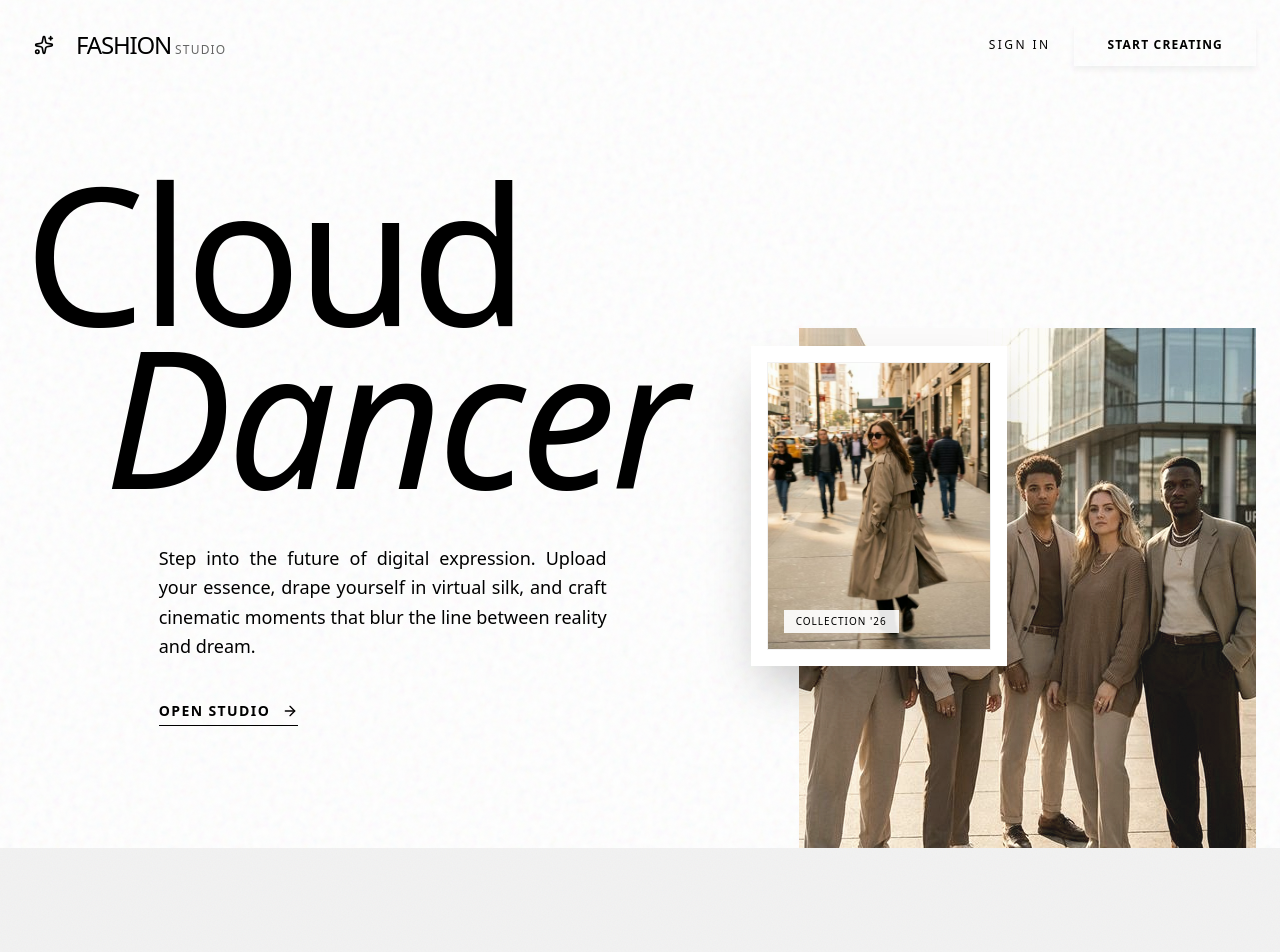
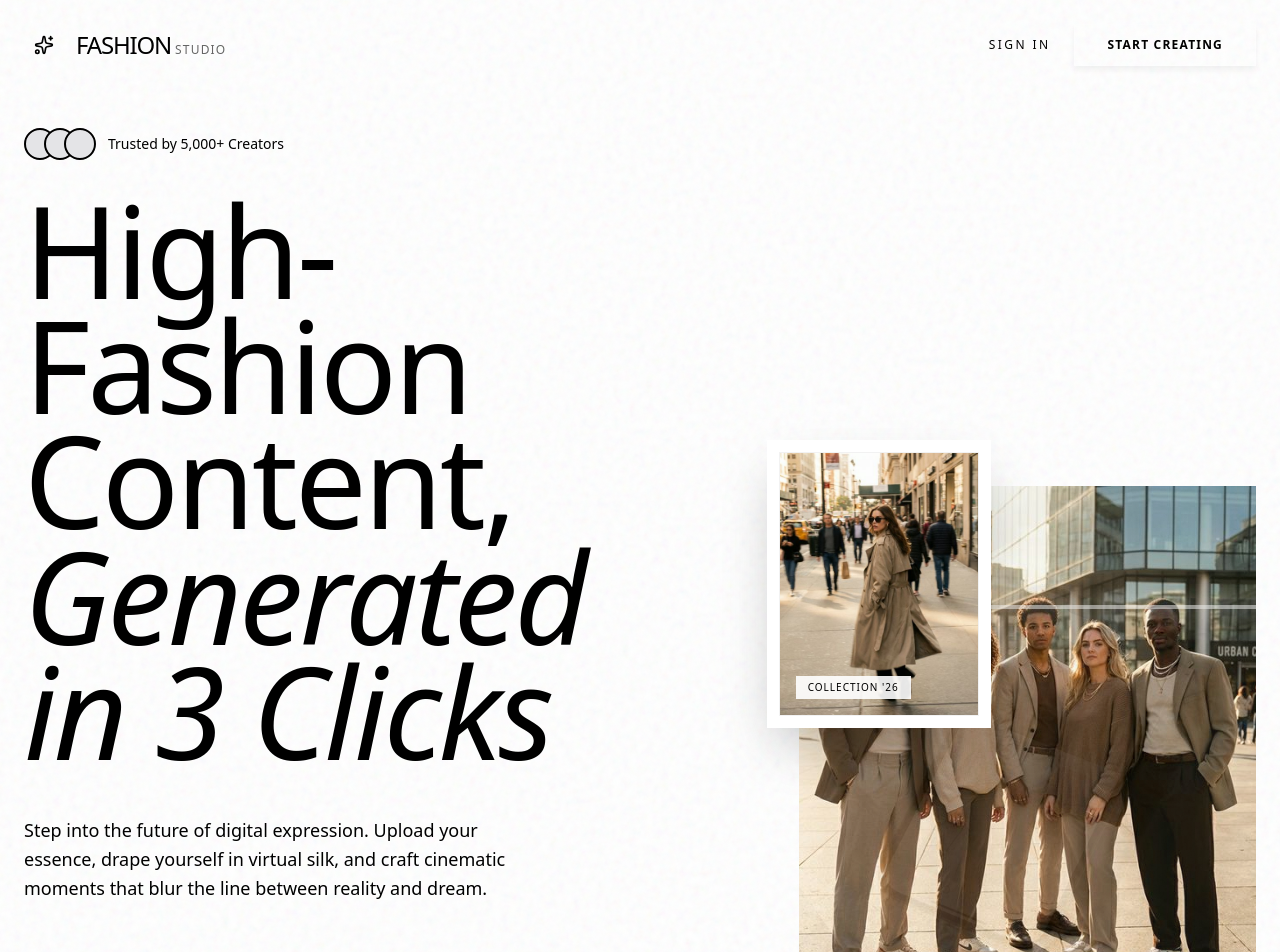
Before and after one commit to selsarraj-create/videoad, a Next.js app in the folder web/: page / in a window 1280 px wide. Shown: the top 952 px of the page. Built offline with nearby package versions, Linux system fonts and the light colour scheme; a web font is replaced by a local one.

Commit message:
fix: remove manual timeout from realtime validation and optimize frontend image size

```diff
--- a/web/src/app/api/validate-selfie-realtime/route.ts
+++ b/web/src/app/api/validate-selfie-realtime/route.ts
@@ -30,18 +30,12 @@ export async function POST(request: Request) {
             })
         }
 
-        // Add 15s timeout for worker call (tolerates cold starts)
-        const controller = new AbortController()
-        const timeoutId = setTimeout(() => controller.abort(), 15000)
-
         try {
             const res = await fetch(`${workerUrl}/webhook/validate-selfie-realtime`, {
                 method: 'POST',
                 headers: { 'Content-Type': 'application/json' },
                 body: JSON.stringify({ image_data }),
-                signal: controller.signal
             })
-            clearTimeout(timeoutId)
 
             if (!res.ok) {
                 const errText = await res.text()
@@ -61,7 +55,6 @@ export async function POST(request: Request) {
             return NextResponse.json(result)
 
         } catch (fetchErr: any) {
-            clearTimeout(timeoutId)
             console.error('Worker fetch failed:', fetchErr)
             const msg = fetchErr.name === 'AbortError' ? 'Timeout' : 'Connection failed'
 
--- a/web/src/app/page.tsx
+++ b/web/src/app/page.tsx
@@ -51,20 +51,33 @@ export default function Home() {
       </motion.header>
 
       {/* ===== HERO SECTION ===== */}
-      <section className="relative min-h-screen flex flex-col justify-center px-6 pt-32 pb-20">
+      <section className="relative min-h-screen flex flex-col justify-center px-6 pt-24 pb-12 lg:pt-32 lg:pb-20">
         <div className="max-w-[1800px] mx-auto w-full grid grid-cols-1 lg:grid-cols-12 gap-12 lg:gap-24 items-center">
 
           {/* Typography Column */}
           <div className="lg:col-span-7 relative z-10">
             <motion.div
+              initial={{ opacity: 0, y: 20 }}
+              animate={{ opacity: 1, y: 0 }}
+              transition={{ duration: 0.5 }}
+              className="mb-8 flex items-center gap-3"
+            >
+              <div className="flex -space-x-3">
+                {[1, 2, 3].map((i) => (
+                  <div key={i} className="w-8 h-8 rounded-full border-2 border-background bg-zinc-200" />
+                ))}
+              </div>
+              <span className="text-sm font-medium text-muted-foreground">Trusted by 5,000+ Creators</span>
+            </motion.div>
+
+            <motion.div
               initial={{ opacity: 0, y: 100 }}
               animate={{ opacity: 1, y: 0 }}
               transition={{ duration: 1, ease: "easeOut" }}
             >
-              <h1 className="font-serif text-oversized text-primary leading-[0.85] tracking-tight mix-blend-darken">
-                Cloud
-                <br />
-                <span className="italic font-light ml-20">Dancer</span>
+              <h1 className="font-serif text-7xl lg:text-9xl text-primary leading-[0.9] tracking-tight mix-blend-darken">
+                High-Fashion Content, <br />
+                <span className="italic font-light">Generated in 3 Clicks</span>
               </h1>
             </motion.div>
 
@@ -72,43 +85,69 @@ export default function Home() {
               initial={{ opacity: 0 }}
               animate={{ opacity: 1 }}
               transition={{ delay: 0.5, duration: 1 }}
-              className="mt-12 max-w-md ml-auto lg:mr-24"
+              className="mt-12 max-w-lg lg:mr-24"
             >
-              <p className="text-lg font-light text-muted-foreground leading-relaxed text-justify">
+              <p className="text-lg font-light text-muted-foreground leading-relaxed">
                 Step into the future of digital expression. Upload your essence,
                 drape yourself in virtual silk, and craft cinematic moments
                 that blur the line between reality and dream.
               </p>
 
-              <div className="mt-10 flex items-center gap-4">
-                <Link href="/dashboard" className="group flex items-center gap-3 text-sm uppercase tracking-widest font-bold border-b border-primary/20 pb-1 hover:border-primary transition-colors">
-                  Open Studio
-                  <ArrowRight className="w-4 h-4 group-hover:translate-x-2 transition-transform duration-500" />
+              <div className="mt-10 flex items-center gap-6">
+                <Link href="/dashboard"
+                  className="bg-primary text-primary-foreground px-10 py-5 text-sm uppercase tracking-widest font-bold shadow-xl hover:shadow-2xl hover:scale-105 transition-all duration-300"
+                >
+                  Start Creating Now
                 </Link>
+                <span className="text-xs text-muted-foreground uppercase tracking-widest">No credit card required</span>
               </div>
             </motion.div>
           </div>
 
-          {/* Visual Column */}
-          <div className="lg:col-span-5 relative h-[60vh] lg:h-[80vh] w-full">
+          {/* Visual Column - Product Preview Animation */}
+          <div className="lg:col-span-5 relative h-[50vh] lg:h-[70vh] w-full">
             <motion.div style={{ y: y1 }} className="absolute inset-0 z-0">
               <div className="relative w-full h-full overflow-hidden bg-[#e5e0dc]">
+                {/* Layer 1: Base Image (Upload/Raw) */}
                 <Image
-                  src="/hero-fashion.png"
-                  alt="Editorial Fashion"
+                  src="/step-upload.png"
+                  alt="Raw Upload"
                   fill
-                  className="object-cover opacity-90 grayscale-[20%] contrast-[1.1]"
+                  className="object-cover opacity-100"
                   priority
                 />
+
+                {/* Layer 2: Transformation (Hero/Final) - Looping Opacity */}
+                <motion.div
+                  animate={{ opacity: [0, 1, 1, 0] }}
+                  transition={{ duration: 4, repeat: Infinity, times: [0, 0.4, 0.8, 1], repeatDelay: 1 }}
+                  className="absolute inset-0"
+                >
+                  <Image
+                    src="/hero-fashion.png"
+                    alt="Transformed Fashion"
+                    fill
+                    className="object-cover"
+                    priority
+                  />
+                </motion.div>
+
+                {/* UI Overlay for "Scanning/Processing" Effect */}
+                <motion.div
+                  animate={{ top: ["0%", "100%", "0%"] }}
+                  transition={{ duration: 3, repeat: Infinity, ease: "linear" }}
+                  className="absolute left-0 right-0 h-1 bg-white/50 backdrop-blur-md shadow-[0_0_20px_rgba(255,255,255,0.5)] z-20"
+                />
+
                 {/* Grain Overlay */}
-                <div className="absolute inset-0 bg-noise opacity-30 mix-blend-overlay" />
+                <div className="absolute inset-0 bg-noise opacity-30 mix-blend-overlay pointer-events-none z-30" />
               </div>
             </motion.div>
 
             {/* Floating Elements */}
             <motion.div
               style={{ y: y2 }}
-              className="absolute -bottom-12 -left-12 w-64 h-80 bg-white p-4 shadow-2xl hidden lg:block"
+              className="absolute -bottom-8 -left-8 w-56 h-72 bg-white p-3 shadow-2xl hidden lg:block z-40"
             >
               <div className="w-full h-full border border-black/5 relative overflow-hidden">
                 <Image
```
